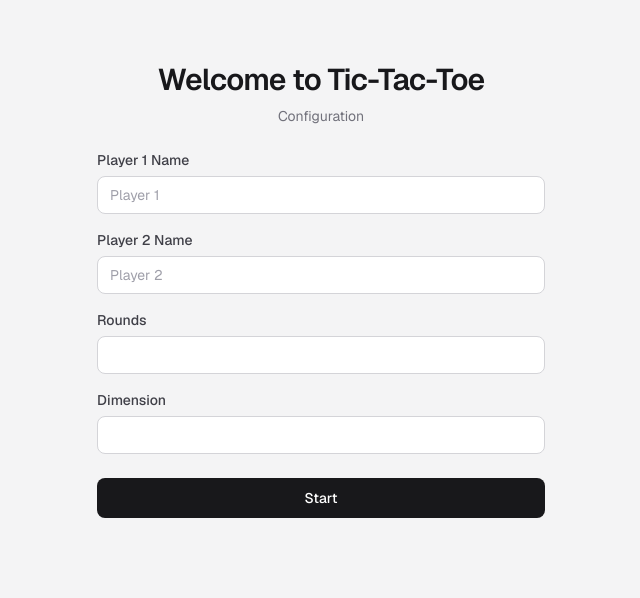
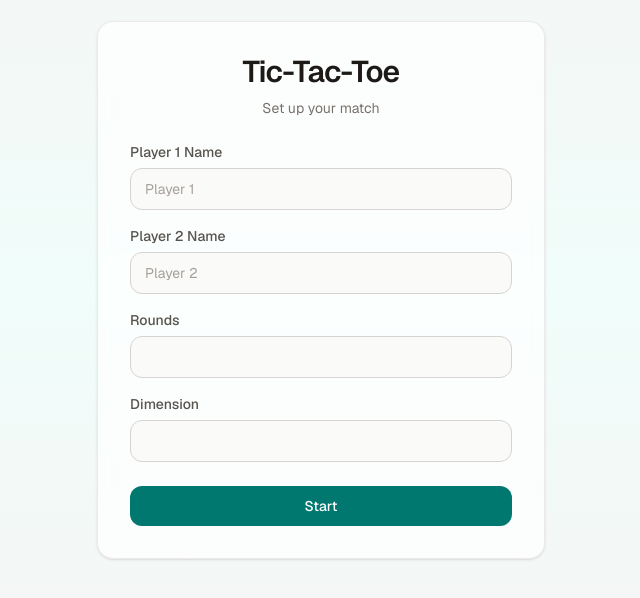
Before and after one commit to vikassahu1/tic-tac-toe, a Next.js app: page / in a window 1280 px wide. Shown: the part 110-708 px from the top of the page, without its empty margins (319-959 px from the left). Built offline with nearby package versions, Linux system fonts and the light colour scheme.

Commit message:
feat: design improvement

```diff
--- a/app/page.tsx
+++ b/app/page.tsx
@@ -26,8 +26,8 @@
 
 
   return (
-    <div className="flex flex-1 flex-col items-center justify-center bg-zinc-100 px-4 py-16 font-sans dark:bg-zinc-950">
-      <main className="flex w-full max-w-md flex-col items-center gap-8">
+    <div className="flex flex-1 flex-col items-center justify-center bg-gradient-to-b from-stone-100 via-teal-50 to-stone-100 px-4 py-16 font-sans dark:from-zinc-950 dark:via-teal-950/40 dark:to-zinc-950">
+      <main className="flex w-full max-w-md flex-col items-center gap-8 rounded-2xl border border-stone-200/80 bg-white/70 p-8 shadow-sm backdrop-blur-sm dark:border-zinc-800 dark:bg-zinc-900/70">
         {loginflag ? <Login playerInfo={playerInfo} setLoginflag={setLoginflag} /> : <Home playerInfo={playerInfo} />}
       </main>
     </div>
--- a/components/Board.tsx
+++ b/components/Board.tsx
@@ -11,7 +11,7 @@
     return (
         <div
             key={gameState.roundNumber}
-            className="inline-grid gap-2 rounded-xl bg-zinc-200 p-2 dark:bg-zinc-800"
+            className="inline-grid gap-2.5 rounded-2xl bg-stone-200/90 p-2.5 shadow-inner dark:bg-zinc-800"
             style={{ gridTemplateColumns: `repeat(${n}, minmax(0, 1fr))` }}
         >
             {board.map((row, i) =>
--- a/components/Home.tsx
+++ b/components/Home.tsx
@@ -8,7 +8,7 @@
 export const Home = ({ playerInfo }: { playerInfo: PlayerInfo }) => {
     return (
         <>
-            <h1 className="text-3xl font-semibold tracking-tight text-zinc-900 dark:text-zinc-50">
+            <h1 className="text-3xl font-semibold tracking-tight text-stone-900 dark:text-zinc-50">
                 Tic-Tac-Toe
             </h1>
             <Game playerInfo={playerInfo}/>
--- a/components/Login.tsx
+++ b/components/Login.tsx
@@ -38,17 +38,17 @@
     };
 
     const fieldClass =
-        "w-full rounded-lg border border-zinc-300 bg-white px-3 py-2 text-sm text-zinc-900 outline-none placeholder:text-zinc-400 focus:border-zinc-500 dark:border-zinc-700 dark:bg-zinc-900 dark:text-zinc-50 dark:placeholder:text-zinc-500 dark:focus:border-zinc-500";
-    const labelClass = "text-sm font-medium text-zinc-700 dark:text-zinc-300";
+        "w-full rounded-xl border border-stone-300 bg-stone-50 px-3.5 py-2.5 text-sm text-stone-900 outline-none transition placeholder:text-stone-400 focus:border-teal-500 focus:ring-2 focus:ring-teal-500/20 dark:border-zinc-700 dark:bg-zinc-800 dark:text-zinc-50 dark:placeholder:text-zinc-500 dark:focus:border-teal-400 dark:focus:ring-teal-400/20";
+    const labelClass = "text-sm font-medium text-stone-600 dark:text-zinc-300";
 
     return (
         <div className="flex w-full flex-col gap-6">
             <div className="text-center">
-                <h1 className="text-3xl font-semibold tracking-tight text-zinc-900 dark:text-zinc-50">
-                    Welcome to Tic-Tac-Toe
+                <h1 className="text-3xl font-semibold tracking-tight text-stone-900 dark:text-zinc-50">
+                    Tic-Tac-Toe
                 </h1>
-                <h3 className="mt-2 text-sm text-zinc-500 dark:text-zinc-400">
-                    Configuration
+                <h3 className="mt-2 text-sm text-stone-500 dark:text-zinc-400">
+                    Set up your match
                 </h3>
             </div>
 
@@ -105,7 +105,7 @@
 
                 <button
                     type="submit"
-                    className="mt-2 rounded-lg bg-zinc-900 px-4 py-2.5 text-sm font-medium text-white transition hover:bg-zinc-800 dark:bg-zinc-100 dark:text-zinc-900 dark:hover:bg-white"
+                    className="mt-2 rounded-xl bg-teal-700 px-4 py-2.5 text-sm font-medium text-white transition hover:bg-teal-600 active:scale-[0.99] dark:bg-teal-500 dark:text-zinc-950 dark:hover:bg-teal-400"
                 >
                     Start
                 </button>
--- a/components/Round.tsx
+++ b/components/Round.tsx
@@ -21,12 +21,14 @@
     };
 
     return (
-        <div className="flex flex-col items center gap-5">
-            <p className="text-sm text-zinc-600 dark:text-zinc-400">Round {currentRound}</p>
+        <div className="flex flex-col items-center gap-5">
+            <p className="text-xs font-medium uppercase tracking-widest text-teal-700 dark:text-teal-400">
+                Round {currentRound}
+            </p>
 
-            <p className="text-sm text-zinc-600 dark:text-zinc-400">
+            <p className="text-sm text-stone-600 dark:text-zinc-400">
                 Current turn:{" "}
-                <span className="font-semibold text-zinc-900 dark:text-zinc-50">
+                <span className={`font-semibold ${currentPlayer === 1 ? "text-sky-600 dark:text-sky-400" : "text-rose-600 dark:text-rose-400"}`}>
                     Player {currentPlayer} ({currentPlayer === 1 ? "X" : "O"})
                 </span>
             </p>
--- a/components/Square.tsx
+++ b/components/Square.tsx
@@ -78,10 +78,10 @@
     return (
         <button
             type="button"
-            className="flex h-20 w-20 items-center justify-center rounded-lg bg-white shadow-sm transition hover:bg-zinc-50 active:scale-[0.98] dark:bg-zinc-900 dark:hover:bg-zinc-800"
+            className="flex h-20 w-20 items-center justify-center rounded-xl bg-white shadow-sm ring-1 ring-stone-200/80 transition hover:bg-teal-50/60 hover:ring-teal-300/60 active:scale-[0.97] dark:bg-zinc-900 dark:ring-zinc-700 dark:hover:bg-teal-950/40 dark:hover:ring-teal-700/50"
             onClick={() => runClickHandler({ row, col: column, gameState, roundState, setBoxValue, playerInfo })}
         >
-            <span className={`text-3xl font-bold leading-none ${markColor}`}>{boxValue}</span>
+            <span className={`text-4xl font-bold leading-none tracking-tight ${markColor}`}>{boxValue}</span>
         </button>
     );
 };
--- a/components/Winner.tsx
+++ b/components/Winner.tsx
@@ -4,9 +4,12 @@
 
 export const Winner = ({ winner, playerInfo }: { winner: number, playerInfo: PlayerInfo }) => {
     return (
-        <div className="flex flex-col items-center gap-5">
-            <p className="text-sm text-zinc-600 dark:text-zinc-400">
-                Winner: Player {winner}
+        <div className="flex flex-col items-center gap-2 py-6">
+            <p className="text-xs font-medium uppercase tracking-widest text-teal-700 dark:text-teal-400">
+                Game over
+            </p>
+            <p className="text-2xl font-semibold tracking-tight text-stone-900 dark:text-zinc-50">
+                Player {winner} wins
             </p>
         </div>
     );
```
